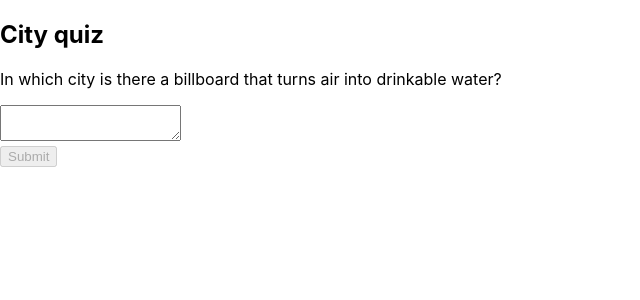
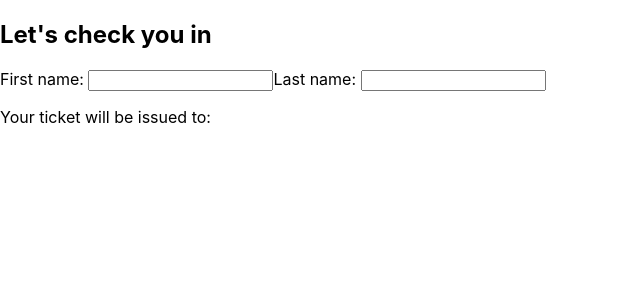
Before and after one commit to KendiN/react-intro, a React (Create React App) app: page / in a window 1280 px wide. Shown: the top 300 px of the page, without its empty margins (0-640 px from the left). Built offline with nearby package versions, Linux system fonts and the light colour scheme.

Commit message:
feat: choosing the state structure

```diff
--- a/src/App.js
+++ b/src/App.js
@@ -146,7 +146,7 @@
   );
 }*/
 
-//Managing State - reacting to input with state
+/*Managing State - reacting to input with state
 import { useState } from 'react';
 
 export default function Form() {
@@ -215,4 +215,47 @@
       }
     },1500);
   });
+}*/
+
+//Choosing the state structure
+import { useState } from 'react';
+
+export default function Form() {
+  const [firstName, SetFirstName] = useState('');
+  const [lastName, SetLastName] = useState('');
+  const [fullName, SetFullName] = useState('');
+
+  function handleFirstNameChange(e) {
+    SetFirstName(e.target.value);
+    SetFullName(e.target.value + ' ' + lastName);
+  }
+
+  function handleLastNameChange(e) {
+    SetLastName(e.target.value);
+    SetFullName(firstName + ' ' +e.target.value);
+  }
+
+  return (
+    <>
+    <h2>Let's check you in</h2>
+    <label>
+      First name:{' '}
+      <input
+        value={firstName}
+        onChange={handleFirstNameChange}
+      />
+    </label>
+
+    <label>
+      Last name:{' '}
+      <input
+        value={lastName}
+        onChange={handleLastNameChange}
+      />
+    </label>
+    <p>
+        Your ticket will be issued to: <b>{fullName}</b>
+      </p>
+    </>
+  );
 }
```
